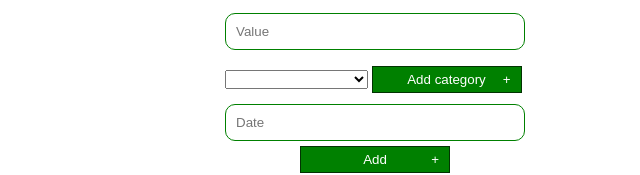
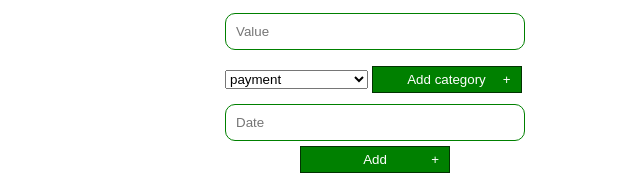
Before and after one commit to Danu-IT/Vue, a Vue app: page /dashboardPage/add/payment in a window 1280 px wide. Both pictures are taken after a click on the button "ADD NEW COST". Shown: the part 218-393 px from the top of the page, without its empty margins (265-905 px from the left). Built offline with nearby package versions, Linux system fonts and the light colour scheme.

Commit message:
router-2

```diff
--- a/pages/DashboardPage.vue
+++ b/pages/DashboardPage.vue
@@ -59,6 +59,7 @@ export default {
                     value: value,
                 }
             })
+            this.$router.back()
             this.show = true
         }
     },
--- a/src/components/AddPaymentForm.vue
+++ b/src/components/AddPaymentForm.vue
@@ -63,15 +63,20 @@ export default {
 			return `${day}.${month}.${year}`;
 		},
 	},
-	mounted(){
+	created(){
+		console.log('1')
 		if(this.$route.name){
 			this.value = this.$route.query.value;
-			this.addCategory = this.$route.params.pathMatch.split('/')[3];
+			const categoryHistory = this.$route.params.pathMatch.split('/');
+			this.addCategory = categoryHistory[categoryHistory.length - 1];
 
 			if(this.categoryList.indexOf(this.addCategory) == -1) this.ADD_CATEGORY_ITEM(this.addCategory);
 
 			this.category = this.addCategory;
 		}
+	},
+	updated() {
+		console.log('2')
 	},
 };
 </script>
```
